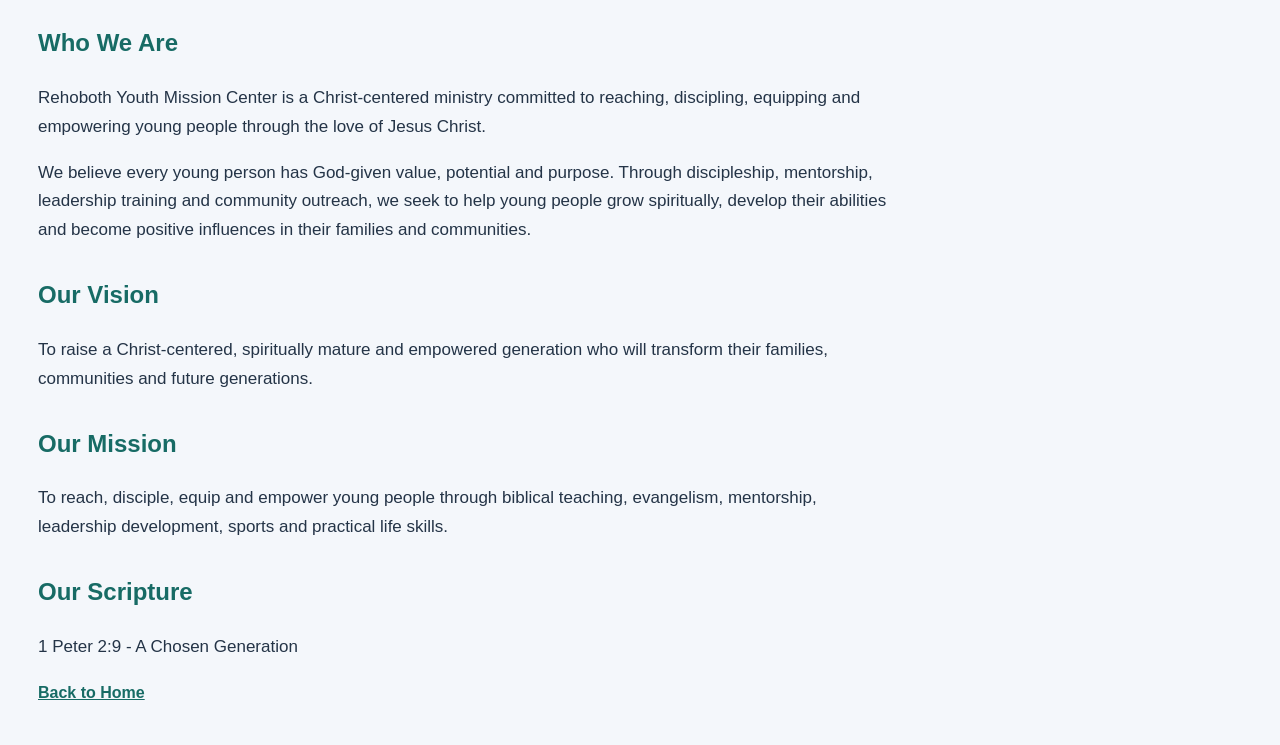
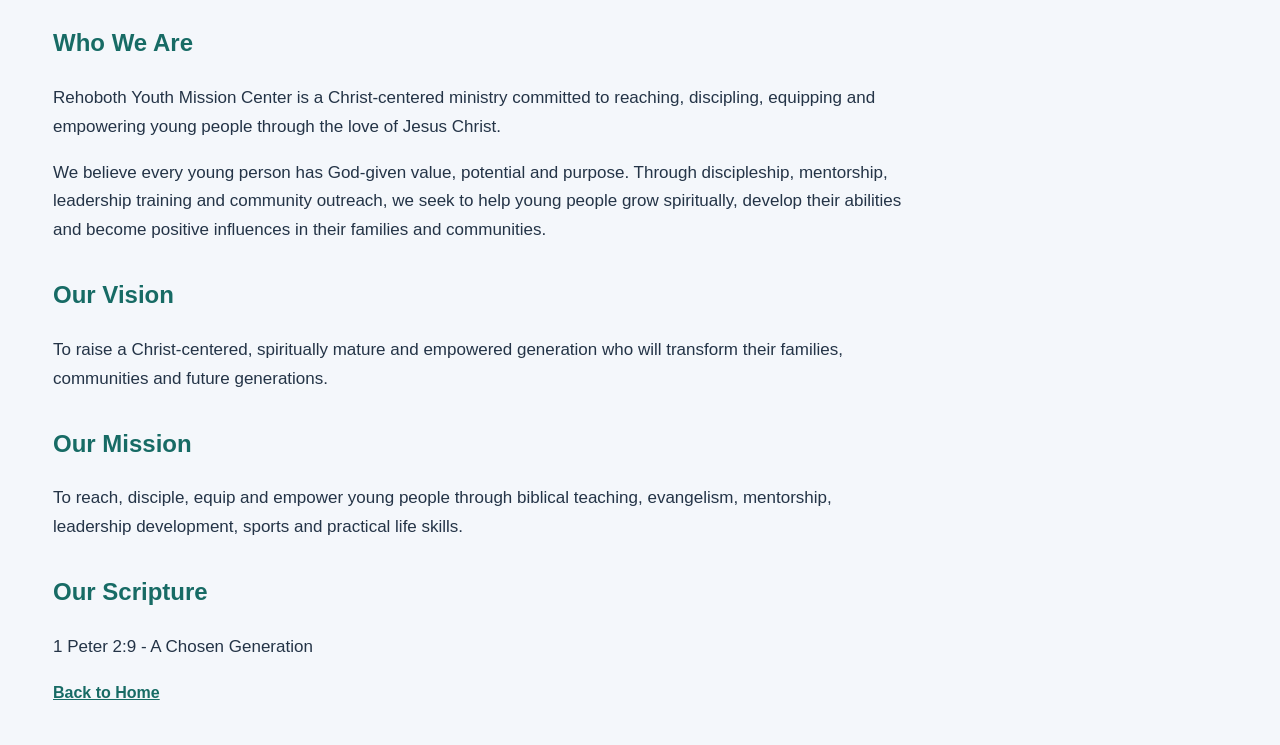
Before and after one commit to Rehoboth-m/Rehoboth-youth-mission-center, a plain HTML site: page about.html in a window 1280 px wide. Shown: the part 178-923 px from the top of the page. Drawn offline with Linux system fonts and the light colour scheme.

Commit message:
Add files via upload

```diff
--- a/about.html
+++ b/about.html
@@ -14,7 +14,7 @@
 body {
     color: #243447;
     line-height: 1.7;
-    padding: 30px;
+    padding: 30px 45px;
 }
 
 h1 {
```
